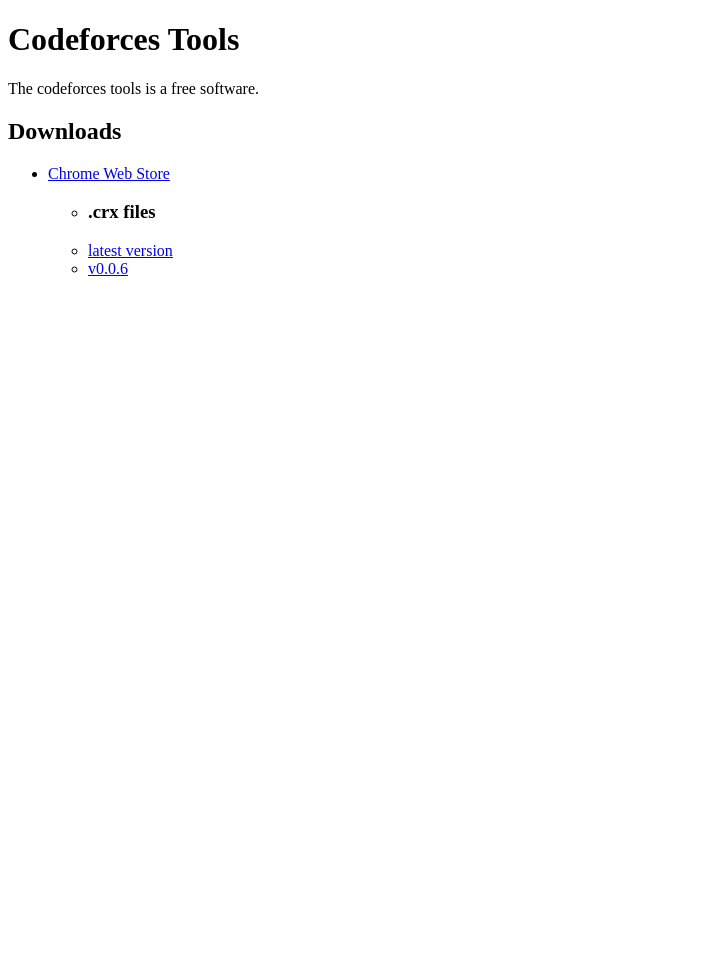
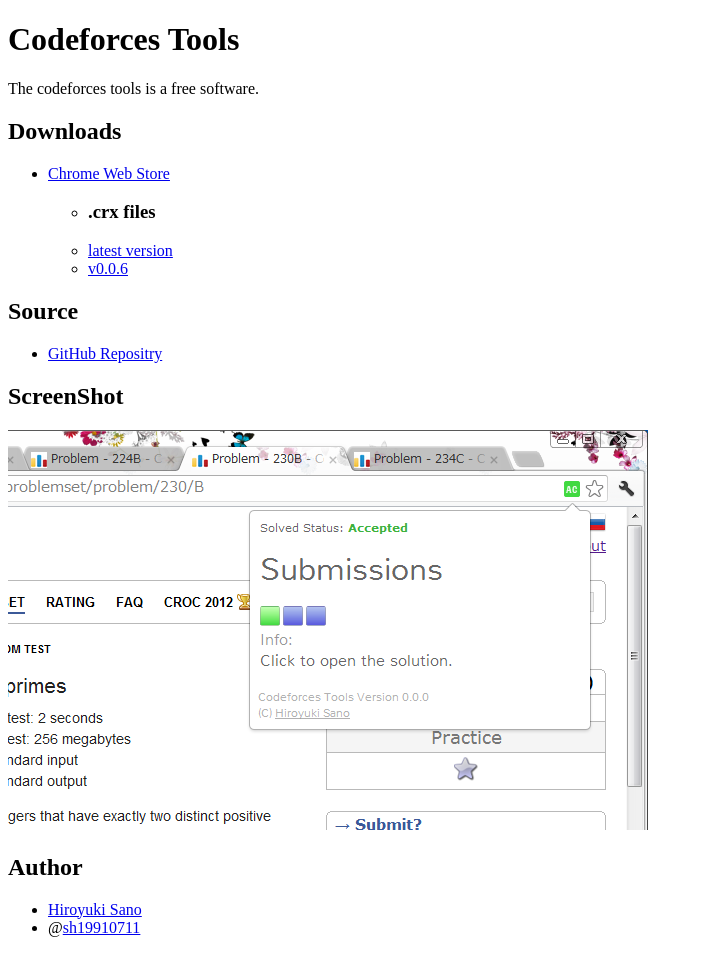
Before and after one commit to sh19910711/codeforces-tools, a plain HTML site: page index.html in a window 1280 px wide. Shown: the whole page, without its empty margins (0-703 px from the left). Before the commit the page ends 800 px from the top, so only its background shows below. Drawn offline with Linux system fonts and the light colour scheme.

Commit message:
Add images

```diff
--- a/index.html
+++ b/index.html
@@ -20,5 +20,24 @@
         </ul>
       </ul>
     </div>
+    <div>
+      <h2>Source</h2>
+      <ul>
+        <li><a href="https://github.com/sh19910711/codeforces-tools">GitHub Repositry</a></li>
+      </ul>
+    </div>
+    <div>
+      <h2>ScreenShot</h2>
+      <div>
+        <img src="./img/ss1.png">
+      </div>
+    </div>
+    <div>
+      <h2>Author</h2>
+      <ul>
+        <li><a href="http://yomogimochi.com/">Hiroyuki Sano</a></li>
+        <li>@<a href="https://twitter.com/sh19910711">sh19910711</a></li>
+      </ul>
+    </div>
   </body>
 </html>
```
Also changed, not shown: img/ss1.png (added), img/ss2.png (added), img/ss3.png (added), img/ss4.png (added), img/ss5.png (added).
